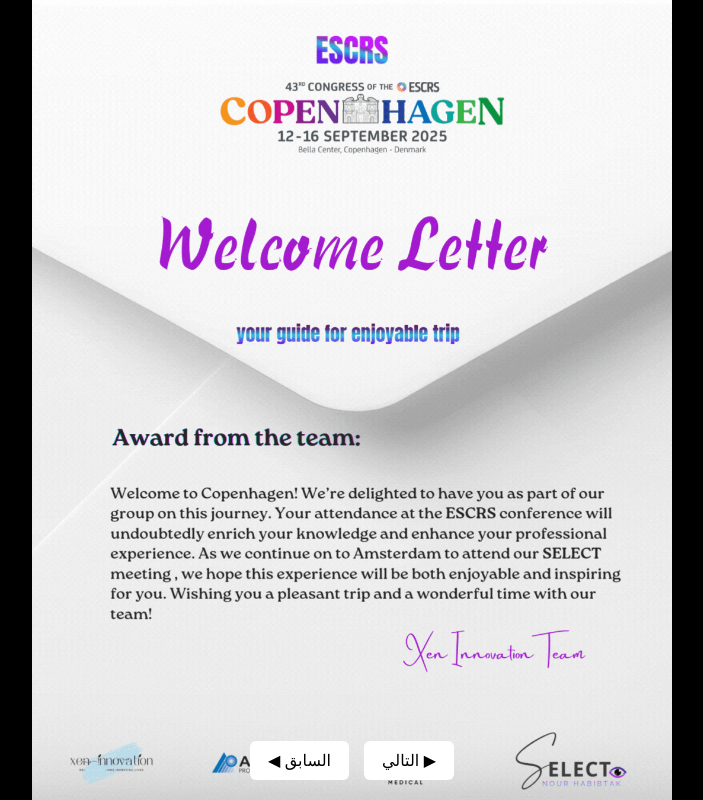
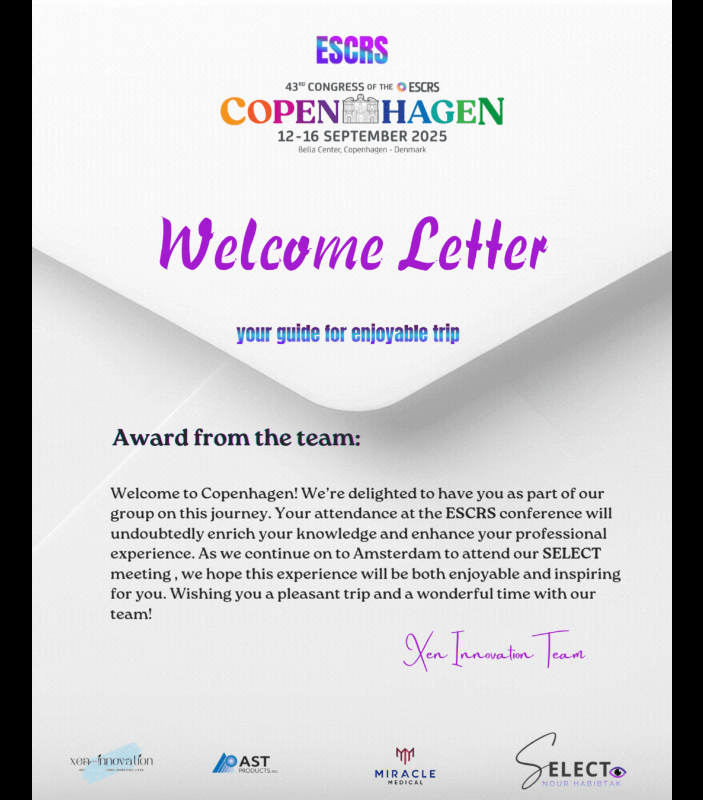
Before and after one commit to hazem-Miracle-Medical/video-invite, a plain HTML site: page index.html in a window 1280 px wide. Shown: the top 800 px of the page, without its empty margins (288-991 px from the left). Drawn offline with Linux system fonts and the light colour scheme.

Commit message:
Display 14 GIFs as stacked pages (PDF‑like)

```diff
--- a/index.html
+++ b/index.html
@@ -3,70 +3,59 @@
 <head>
   <meta charset="UTF-8">
   <meta name="viewport" content="width=device-width, initial-scale=1.0">
-  <title>دعوة المؤتمر – GIF Slideshow</title>
+  <title>دعوة المؤتمر – عرض GIF كصفحات</title>
   <style>
-    body{
+    /* ---------- إعدادات عامة ---------- */
+    html,body{
       margin:0;
+      padding:0;
       background:#000;
+      color:#fff;
+      font-family:Arial,Helvetica,sans-serif;
+      overflow-y:scroll;          /* تمكين التمرير العمودي */
+    }
+
+    /* ---------- كل "صفحة" GIF ---------- */
+    .page{
+      height:100vh;               /* يملأ كامل ارتفاع الشاشة */
       display:flex;
       justify-content:center;
       align-items:center;
-      height:100vh;
-      position:relative;
-      overflow:hidden;
+      border-bottom:2px solid #444;   /* خط فاصل بسيط (اختياري) */
     }
-    img{
+
+    .page img{
       max-width:100%;
       max-height:100%;
     }
-    .controls{
-      position:absolute;
-      bottom:20px;
-      display:flex;
-      gap:15px;
-    }
-    button{
-      padding:10px 18px;
-      font-size:16px;
-      border:none;
-      border-radius:6px;
-      cursor:pointer;
-      background:#fff;
+
+    /* ---------- طباعة إلى PDF (صفحة لكل GIF) ---------- */
+    @media print{
+      .page{
+        page-break-after:always;   /* يُقسم كل صورة إلى صفحة مستقلة */
+        height:auto;               /* يُصبح الارتفاع حسب الحجم الفعلي */
+        border:none;
+      }
     }
   </style>
 </head>
 <body>
 
-  <!-- العنصر الذي سيُظهر الـ GIF -->
-  <img id="gifImg" src="1.gif" alt="دعوة المؤتمر">
-
-  <!-- أزرار التحكم -->
-  <div class="controls">
-    <button onclick="prevGif()">◀ السابق</button>
-    <button onclick="nextGif()">التالي ▶</button>
-  </div>
-
-  <script>
-    /* ── ضع أسماء جميع ملفات الـ GIF هنا ── */
-    const total = 14;                     // عدد الملفات
-    const gifs = Array.from({length: total},(_,i)=>`${i+1}.gif`);
-    // النتيجة: ["1.gif","2.gif",...,"14.gif"]
-
-    let cur = 0;                          // الفهرس الحالي
-    const img = document.getElementById('gifImg');
-
-    function loadGif(idx){
-      cur = (idx + total) % total;        // يضمن البقاء داخل النطاق
-      img.src = gifs[cur];
-    }
-
-    function nextGif(){ loadGif(cur + 1); }
-    function prevGif(){ loadGif(cur - 1); }
-
-    // تشغيل تلقائي كل 7 ثوانٍ (يمكن تغيير المدة)
-    const AUTO_MS = 7000;
-    setInterval(nextGif, AUTO_MS);
-  </script>
+  <!-- 14 صورة GIF متتالية -->
+  <section class="page"><img src="1.gif"  alt="صفحة 1"></section>
+  <section class="page"><img src="2.gif"  alt="صفحة 2"></section>
+  <section class="page"><img src="3.gif"  alt="صفحة 3"></section>
+  <section class="page"><img src="4.gif"  alt="صفحة 4"></section>
+  <section class="page"><img src="5.gif"  alt="صفحة 5"></section>
+  <section class="page"><img src="6.gif"  alt="صفحة 6"></section>
+  <section class="page"><img src="7.gif"  alt="صفحة 7"></section>
+  <section class="page"><img src="8.gif"  alt="صفحة 8"></section>
+  <section class="page"><img src="9.gif"  alt="صفحة 9"></section>
+  <section class="page"><img src="10.gif" alt="صفحة 10"></section>
+  <section class="page"><img src="11.gif" alt="صفحة 11"></section>
+  <section class="page"><img src="12.gif" alt="صفحة 12"></section>
+  <section class="page"><img src="13.gif" alt="صفحة 13"></section>
+  <section class="page"><img src="14.gif" alt="صفحة 14"></section>
 
 </body>
 </html>
```
